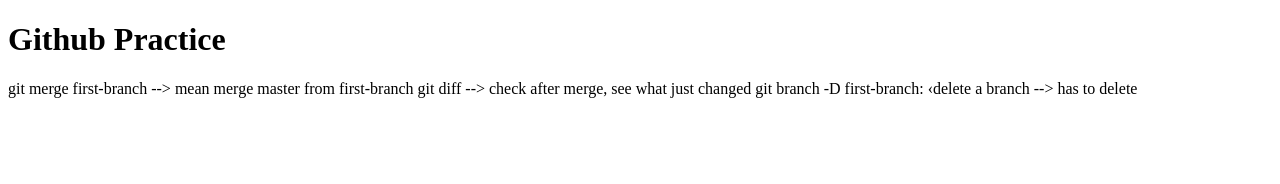
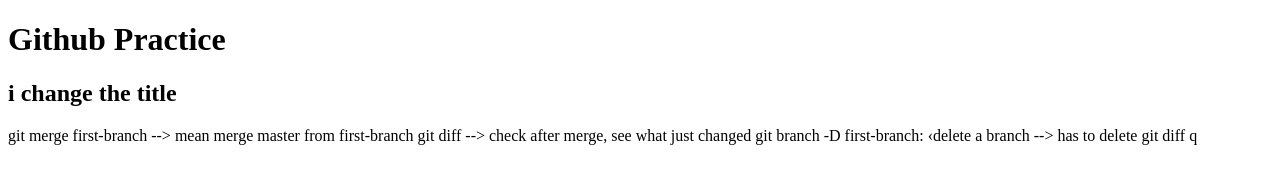
Before and after one commit to DangmylinhART/test-Github, a plain HTML site: page Term2/gitpractice/index.html in a window 1280 px wide. Drawn offline with Linux system fonts and the light colour scheme.

Commit message:
add new h2

```diff
--- a/Term2/gitpractice/index.html
+++ b/Term2/gitpractice/index.html
@@ -9,12 +9,13 @@
 
 <body>
     <h1>Github Practice</h1>
-
+    <h2> i change the title</h2>
     <p>
         git merge first-branch --> mean merge master from first-branch
         git diff --> check after merge, see what just changed
         git branch -D first-branch:   ‹delete a branch --> has to delete
 
+        git diff q
     </p>
 </body>
 
```
